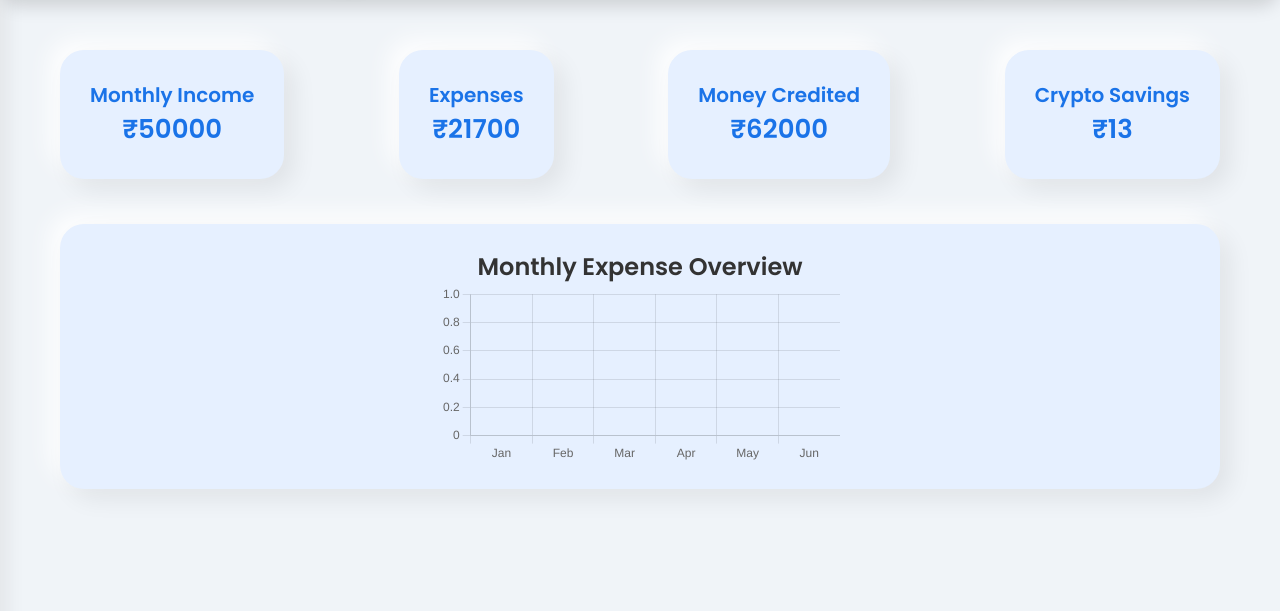
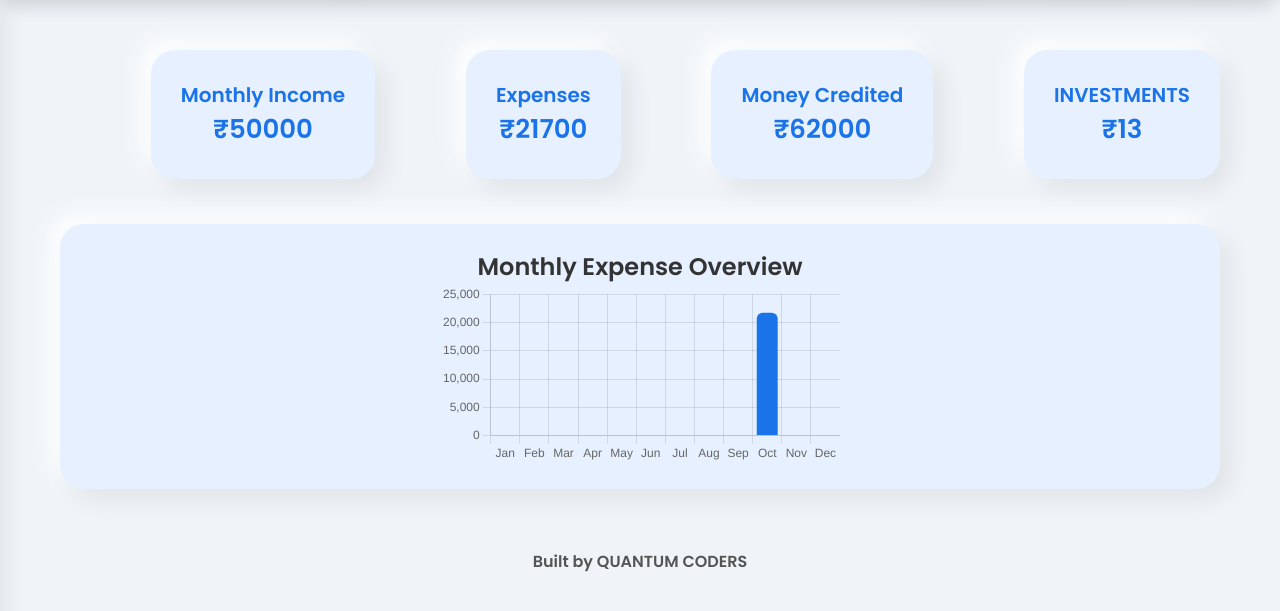
Before and after one commit to Nagendra2007/Hackathontr, a plain HTML site: page index.html in a window 1280 px wide. Shown: the part 75-686 px from the top of the page. Drawn offline with nearby package versions, Linux system fonts and the light colour scheme.

Commit message:
Update index.html

```diff
--- a/index.html
+++ b/index.html
@@ -120,12 +120,19 @@ tr:hover{background:#dce8ff;}
 <!-- DASHBOARD -->
 <div class="dashboard" id="dashboard">
   <div class="cards">
+    <div id="dashboardHeader" style="text-align:center; margin-bottom:20px; font-size:24px; font-weight:700; color:#1a73e8;">
+  <!-- Month & Year will appear here -->
+</div>
+
     <div class="card"><h2>Monthly Income</h2><p id="incomeValue">₹0</p></div>
     <div class="card"><h2>Expenses</h2><p id="expenseValue">₹0</p></div>
     <div class="card"><h2>Money Credited</h2><p id="creditValue">₹0</p></div>
-    <div class="card"><h2>Crypto Savings</h2><p id="cryptoValue">₹0</p></div>
+    <div class="card"><h2>INVESTMENTS</h2><p id="cryptoValue">₹0</p></div>
   </div>
   <div class="graph"><h2>Monthly Expense Overview</h2><canvas id="expenseChart" width="400" height="180"></canvas></div>
+  <footer style="text-align:center; padding:15px; color:#555; font-weight:600;">
+  Built by QUANTUM CODERS
+</footer>
 </div>
 
 <!-- TRANSACTIONS SECTION -->
@@ -147,7 +154,7 @@ tr:hover{background:#dce8ff;}
     <button class="close-btn" onclick="addTransaction()">Add Transaction</button>
   </div>
   <table id="transactionTable">
-    <tr><th>S.No</th><th>Category</th><th>Type</th><th>Date</th><th>Amount</th><th>Rounded</th><th>Saved to Crypto</th><th>Action</th></tr>
+    <tr><th>S.No</th><th>Category</th><th>Type</th><th>Date</th><th>Amount</th><th>Rounded</th><th>Invested In</th><th>Action</th></tr>
   </table>
 </div>
 
@@ -198,32 +205,52 @@ if(transactions.length===0){
 }
 
 // CHART
-const ctx=document.getElementById("expenseChart").getContext("2d");
-const chart=new Chart(ctx,{type:"bar",data:{labels:["Jan","Feb","Mar","Apr","May","Jun"],datasets:[{label:"Expenses",data:[0,0,0,0,0,0],backgroundColor:"#1a73e8",borderRadius:6}]},options:{responsive:true,plugins:{legend:{display:false}},scales:{y:{beginAtZero:true}}}});
+const ctx = document.getElementById("expenseChart").getContext("2d");
+const chart = new Chart(ctx, {
+    type: "bar",
+    data: {
+        labels: ["Jan","Feb","Mar","Apr","May","Jun","Jul","Aug","Sep","Oct","Nov","Dec"],
+        datasets: [{
+            label: "Expenses",
+            data: Array(12).fill(0),
+            backgroundColor: "#1a73e8",
+            borderRadius: 6
+        }]
+    },
+    options: {
+        responsive: true,
+        plugins: { legend: { display: false } },
+        scales: { y: { beginAtZero: true } }
+    }
+});
 
-// DASHBOARD UPDATE
+// Update Dashboard
 function updateDashboard(){
-  let income=parseInt(document.getElementById("income").value)||0;
-  localStorage.setItem("income",income);
-  let totalExpense=transactions.filter(t=>t.type=="Debit").reduce((a,b)=>a+b.rounded,0);
-  let totalCredit=transactions.filter(t=>t.type=="Credit").reduce((a,b)=>a+b.rounded,0);
-  document.getElementById("incomeValue").textContent="₹"+income;
-  document.getElementById("expenseValue").textContent="₹"+totalExpense;
-  document.getElementById("creditValue").textContent="₹"+totalCredit;
-  let totalCrypto=Object.values(cryptoSavings).reduce((a,b)=>a+b,0);
-  document.getElementById("cryptoValue").textContent="₹"+totalCrypto;
+    let income = parseInt(document.getElementById("income").value) || 0;
+    localStorage.setItem("income", income);
 
-  // Chart
-  let monthlyExpenses=[0,0,0,0,0,0];
-  transactions.filter(t=>t.type=="Debit").forEach(t=>{
-    let m=new Date(t.date).getMonth();
-    if(m<6) monthlyExpenses[m]+=t.rounded;
-  });
-  chart.data.datasets[0].data=monthlyExpenses; chart.update();
+    let totalExpense = transactions.filter(t => t.type == "Debit").reduce((a,b)=>a+b.rounded,0);
+    let totalCredit = transactions.filter(t => t.type == "Credit").reduce((a,b)=>a+b.rounded,0);
+    document.getElementById("incomeValue").textContent = "₹" + income;
+    document.getElementById("expenseValue").textContent = "₹" + totalExpense;
+    document.getElementById("creditValue").textContent = "₹" + totalCredit;
 
-  updateTransactionTable();
-  updateCryptoTable();
+    let totalCrypto = Object.values(cryptoSavings).reduce((a,b)=>a+b,0);
+    document.getElementById("cryptoValue").textContent = "₹" + totalCrypto;
+
+    // Update Chart based on transaction month
+    let monthlyExpenses = Array(12).fill(0);
+    transactions.filter(t => t.type=="Debit").forEach(t=>{
+        let m = new Date(t.date).getMonth(); // 0 = Jan, 9 = Oct
+        monthlyExpenses[m] += t.rounded;
+    });
+    chart.data.datasets[0].data = monthlyExpenses;
+    chart.update();
+
+    updateTransactionTable();
+    updateCryptoTable();
 }
+
 
 // TRANSACTION TABLE
 let addBtn = document.querySelector("#transactionsSection .close-btn");
```
